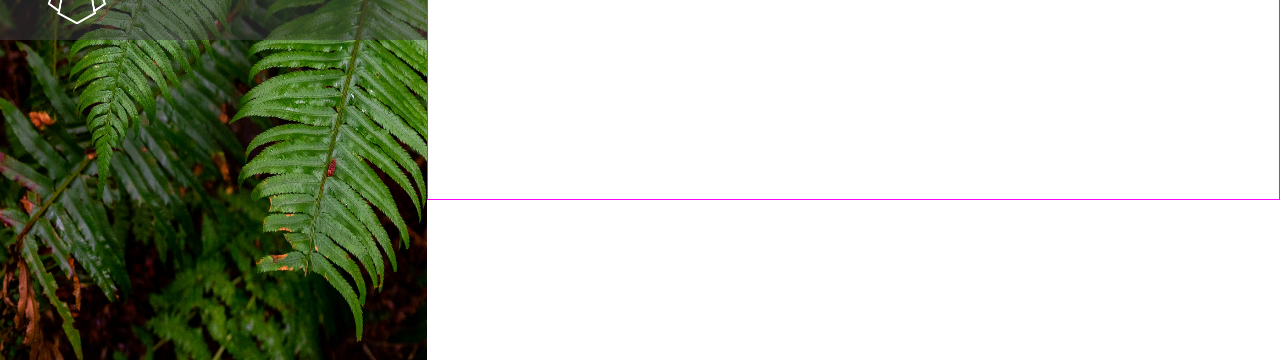
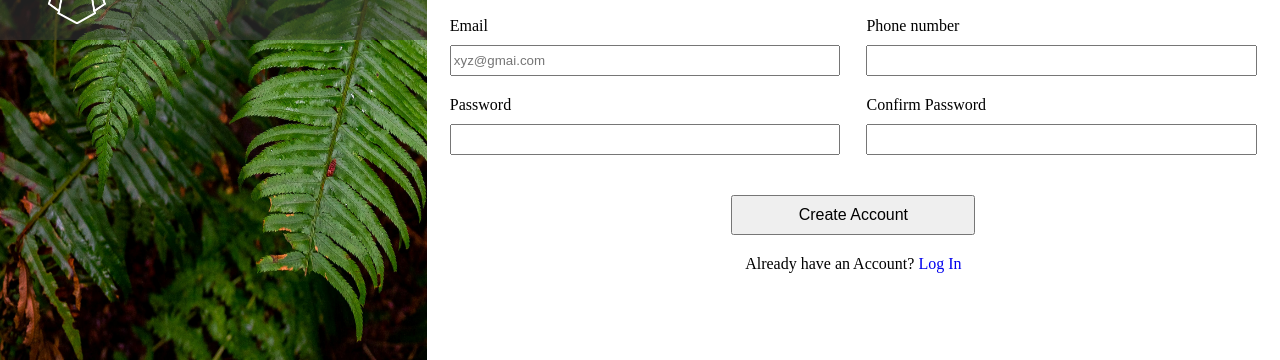
Before and after one commit to sajidahamed-git/Odin, a plain HTML site: page project-signupform/index.html in a window 1280 px wide. Shown: the part 440-800 px from the top of the page. Drawn offline with Linux system fonts and the light colour scheme.

Commit message:
sigup form

```diff
--- a/project-signupform/index.html
+++ b/project-signupform/index.html
@@ -1,11 +1,10 @@
 <!DOCTYPE html>
 <html lang="en">
   <head>
-    <meta charset="UTF-8">
-    <meta name="viewport" content="width=device-width, initial-scale=1.0">
+    <meta charset="UTF-8" />
+    <meta name="viewport" content="width=device-width, initial-scale=1.0" />
     <title>Sign up form</title>
-    <link rel="stylesheet" href="styles.css">
-
+    <link rel="stylesheet" href="styles.css" />
   </head>
   <body>
     <div class="main">
@@ -17,8 +16,8 @@
         />
 
         <div class="odin-container">
-                <img class="odin" src="./assets/odin-lined.png" alt="">
-                <span class="odin-text" >Dream Catcher</span>
+          <img class="odin" src="./assets/odin-lined.png" alt="" />
+          <span class="odin-text">Dream Catcher</span>
         </div>
       </div>
       <div class="right">
@@ -40,14 +39,39 @@
           </div>
         </div>
         <div class="right-second">
-          <form class="form" action="post">
-            <label for="">name</label>
+          <h2 >Lets do this</h2>
+          <form action="" >
             <div>
-              <input type="text" />
+              <label for="fname" >First name</label>
+              <input type="text" id="fname" required />
+            </div>
+            <div>
+              <label for="lname">last name</label>
+              <input type="text" id="lname"/>
+            </div>
+
+            <div>
+              <label for="email">Email</label>
+              <input type="email" id="email" required placeholder="xyz@gmai.com"/>
+            </div>
+            <div>
+              <label for="phone">Phone number</label>
+              <input type="number" id="phone" maxlength="10"/>
+            </div>
+            <div>
+              <label for="pass">Password</label>
+              <input type="password" id="pass"/>
+            </div>
+            <div>
+              <label for="cpass">Confirm Password</label>
+              <input type="password" id="cpass"/>
             </div>
           </form>
         </div>
-        <div class="action">sas</div>
+        <div class="action">
+          <button class="btn">Create Account</button>
+          <div class="alreadyhaveaccount" style="color: black;">Already have an Account? <a href="Log-In">Log In</a></div>
+        </div>
       </div>
     </div>
   </body>
--- a/project-signupform/styles.css
+++ b/project-signupform/styles.css
@@ -75,48 +75,55 @@ body {
 }
 
 .right-second {
-  border: 1px solid magenta;
+
   flex: 2;
   color: black;
 }
-
-.form{
-  margin-left: 5rem;
+h2 {
+  text-align: center;
 }
-
-
-
-
-
-
-
-
-
-
-
-
-
-
-
-
-
-
-
-
-
-
-
-
-
-
-
-
-
-
-
-
-
+form {
+  display: flex;
+  justify-content: space-around;
+  flex-wrap: wrap;
+  gap: 20px;
+  padding: 20px;
+}
+form > label{
+  margin-left: 50px;
+}
+form > div {
+  display: flex;
+  flex-direction: column;
+  width: 48%;
+  gap: 10px;
+  font-size: 1rem;
+}
 
 .action {
   flex: 1;
+  display: flex;
+  flex-direction: column;
+  gap: 20px;
+  align-items: center;
+  padding: 20px;
+
 }
+
+.btn {
+  height: 2.5rem;
+  width: 30%;
+  font-size: 1rem;
+}
+.alreadyhaveaccount{
+  font-size: 1rem;
+  width: 50%;
+  text-align: center;
+}
+a {
+  text-decoration: none;
+}
+
+input{
+  height: 25px;
+}
```
